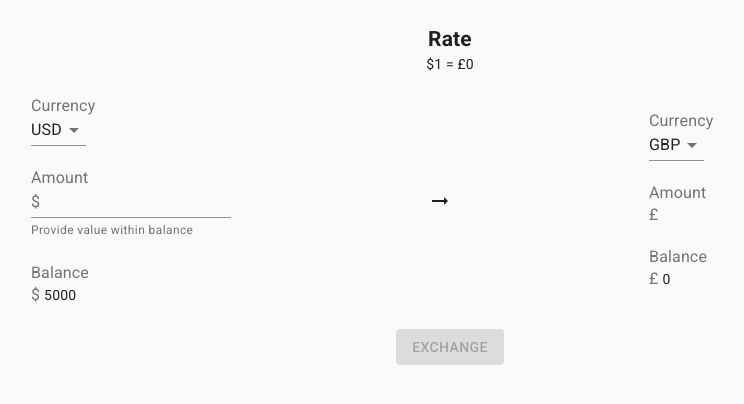
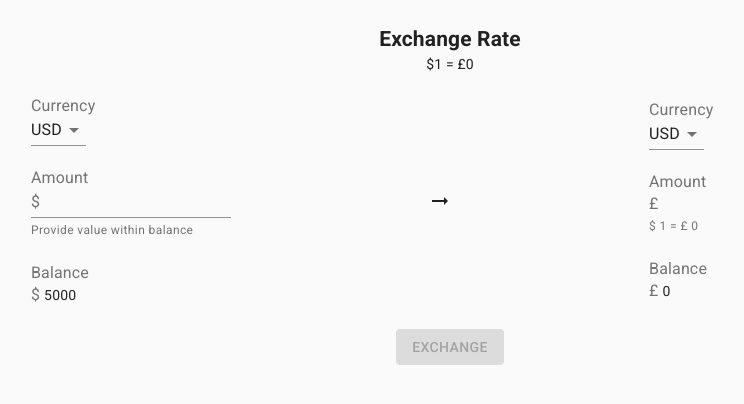
Before and after one commit to ksharifbd/currency-exchanger, a React (Create React App) app: page / in a window 1280 px wide. Shown: the top 404 px of the page, without its empty margins (190-934 px from the left). Built offline with nearby package versions, Linux system fonts and the light colour scheme; no server answers.

Commit message:
provides more helpful infos

```diff
--- a/src/components/ExchangeOutput.js
+++ b/src/components/ExchangeOutput.js
@@ -1,21 +1,25 @@
 import React from 'react';
 import PropTypes from 'prop-types';
 import Box from '@material-ui/core/Box';
+import FormHelperText from '@material-ui/core/FormHelperText';
 import CurrencySelector from './CurrencySelector';
 import InfoDisplayer from './InfoDisplayer';
 import currencies from '../constants/currencies';
+import getCurrencySymbol from '../utils/getCurrencySymbol';
 
 const ExchangeOutput = ({
-  selectedCurrency,
+  selectedOutputCurrency,
+  selectedInputCurrency,
   onCurrencySelect,
   currencySymbol,
-  currencyValue,
+  convertedValue,
   outputCurrencyBalance,
+  outputCurrencyExchangeRate,
 }) => (
   <Box>
     <Box mb={3}>
       <CurrencySelector
-        selectedCurrency={selectedCurrency}
+        selectedOutputCurrency={selectedOutputCurrency}
         onCurrencyChange={event => onCurrencySelect(event)}
       />
     </Box>
@@ -24,8 +28,12 @@ const ExchangeOutput = ({
         hasWrapper
         label="Amount"
         symbol={currencySymbol}
-        amount={currencyValue}
+        amount={convertedValue}
       />
+      <FormHelperText>{`${getCurrencySymbol(
+        selectedInputCurrency
+      )} 1 = ${getCurrencySymbol(selectedOutputCurrency)}
+        ${outputCurrencyExchangeRate}`}</FormHelperText>
     </Box>
     <InfoDisplayer
       label="Balance"
@@ -36,15 +44,18 @@ const ExchangeOutput = ({
 );
 
 ExchangeOutput.propTypes = {
-  selectedCurrency: PropTypes.oneOf(currencies),
+  selectedOutputCurrency: PropTypes.oneOf(currencies),
+  selectedInputCurrency: PropTypes.oneOf(currencies),
   onCurrencySelect: PropTypes.func.isRequired,
   currencySymbol: PropTypes.string,
-  currencyValue: PropTypes.string.isRequired,
+  convertedValue: PropTypes.string.isRequired,
   outputCurrencyBalance: PropTypes.string.isRequired,
+  outputCurrencyExchangeRate: PropTypes.string.isRequired,
 };
 
 ExchangeOutput.defaultProps = {
-  selectedCurrency: 'USD',
+  selectedOutputCurrency: 'GBP',
+  selectedInputCurrency: 'USD',
   currencySymbol: '$',
 };
 
--- a/src/components/ExchangeRate.js
+++ b/src/components/ExchangeRate.js
@@ -10,20 +10,20 @@ const ExchangeRateWrapper = styled(Box)({
   justifyContent: 'center',
 });
 
-const ExchangeRateHeader = styled(Box)({
+const ExchangeRateContent = styled(Box)({
   textAlign: 'center',
 });
 
 const ExchangeRate = ({ from, to }) => (
   <ExchangeRateWrapper mb={3}>
-    <Box>
-      <ExchangeRateHeader component="h2">Rate</ExchangeRateHeader>
+    <ExchangeRateContent>
+      <Box component="h2">Exchange Rate</Box>
       <Box component="span">
         {getCurrencySymbol(from.currency)}
         {from.value} = {getCurrencySymbol(to.currency)}
         {to.value}
       </Box>
-    </Box>
+    </ExchangeRateContent>
   </ExchangeRateWrapper>
 );
 
--- a/src/components/Exchanger.js
+++ b/src/components/Exchanger.js
@@ -128,11 +128,13 @@ const Exchanger = ({
           />
           <ArrowRightAltIcon />
           <ExchangeOutput
-            selectedCurrency={selectedCurrencyTo}
+            selectedInputCurrency={selectedCurrencyFrom}
+            selectedOutputCurrency={selectedCurrencyTo}
             onCurrencySelect={event => onToSelectChange(event)}
-            currencyValue={currencyValue ? valueFormatter(convertedValue) : ''}
+            convertedValue={currencyValue ? valueFormatter(convertedValue) : ''}
             currencySymbol={getCurrencySymbol(currencyToSymbol)}
             outputCurrencyBalance={outputCurrencyBalance.toString()}
+            outputCurrencyExchangeRate={conversionRate.toString()}
           />
         </ExchangerInputsWrapper>
         <ExchangerButtonWrapper>
```
